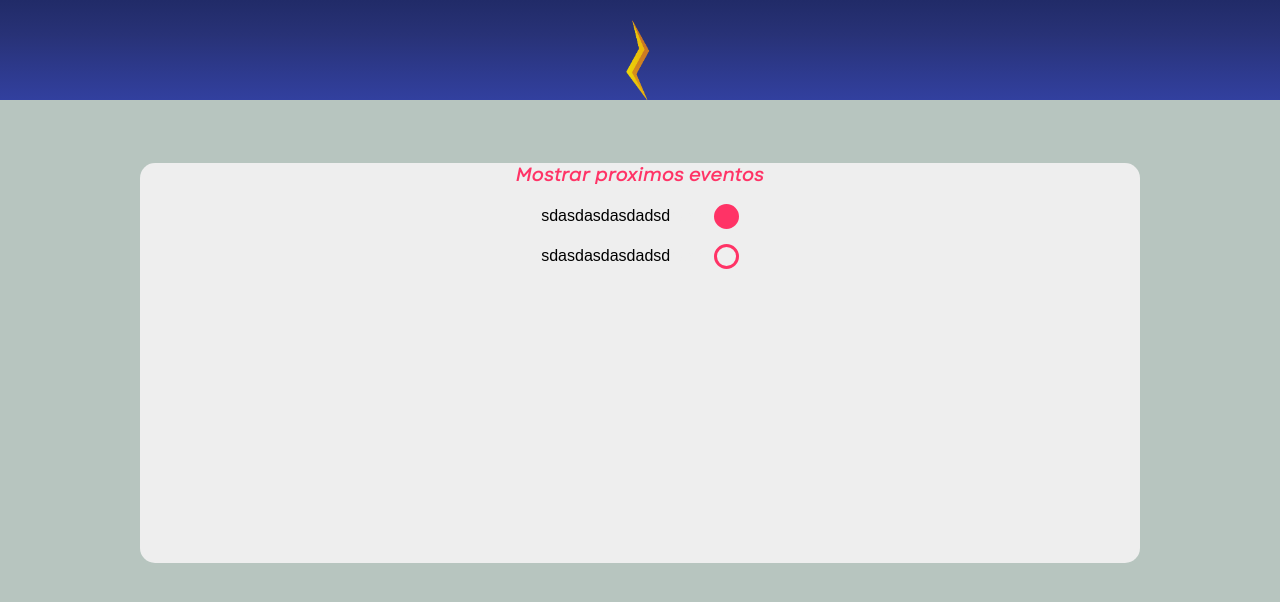
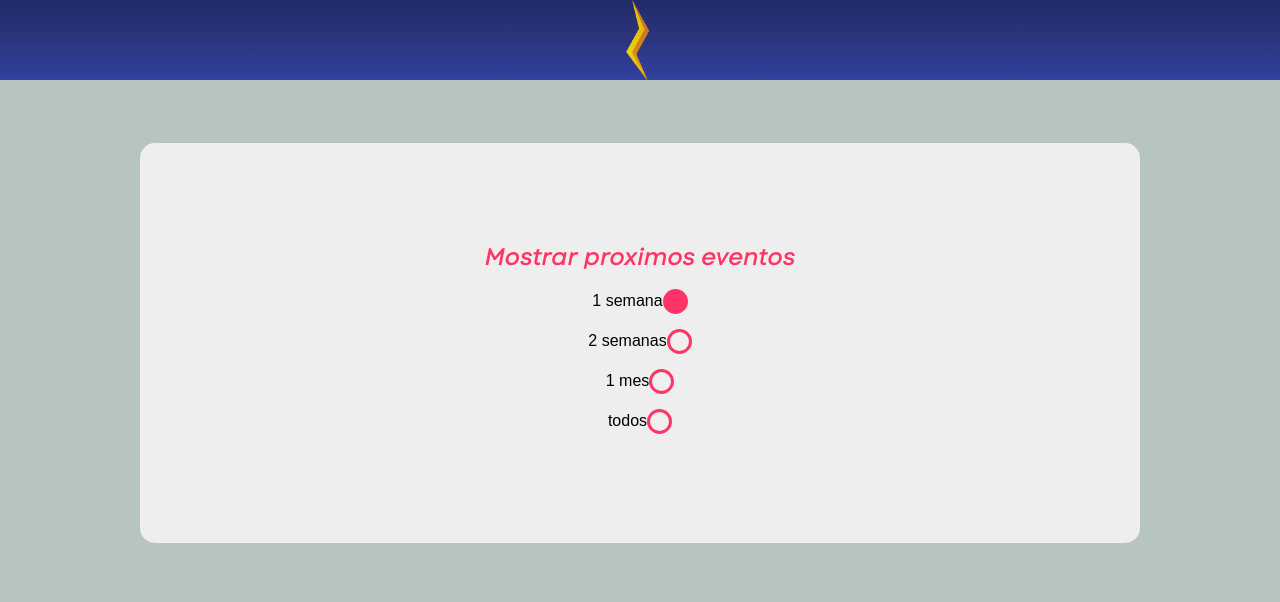
Before and after one commit to EstebanXP/proyectoFlash, a Vue app: page /Config-notis in a window 1280 px wide. Shown: the top 602 px of the page. Built offline with nearby package versions, Linux system fonts and the light colour scheme; no server answers; sample sign-in values are in the browser's storage.

Commit message:
arregle el cagadero

```diff
--- a/src/assets/css/main.css
+++ b/src/assets/css/main.css
@@ -81,17 +81,12 @@ div#bord {
 div#bord1 {
     margin-top: -40px;
     margin-bottom: 30px;
-    margin-left: 60%;
+    margin-left: 80%;
     margin-right: 5%;
     height: 1px;
     width: 30%;
     background-color: antiquewhite;
     position: fixed;
-}
-
-.pad-top-events {
-    padding-top: 20px;
-    background-color:#FF3366;
 }
 
 #backEvents {
@@ -106,6 +101,8 @@ div#bord1 {
 }
 
 #h1Events {
+    padding-top: 10%;
+    font-size: 150%;
     font-family: "CodeNextItalic", Arial, Helvetica, sans-serif;
     color: #FF3366;
 }
@@ -121,20 +118,24 @@ div#reg-head {
     margin-left: 2%;
 }
 
-.botones{
+.botones {
     display: inline-flex;
 }
 
-.dot{
+#sem {
+    text-align: center;
+}
+
+.dot {
     height: 25px;
     width: 25px;
-    background-color:#FF3366;;
+    background-color: #FF3366;
     border-radius: 50%;
     border: 3px solid #FF3366;
     display: inline-block;
 }
 
-.dot-fill{
+.dot-fill {
     height: 25px;
     width: 25px;
     border: 3px solid #FF3366;
--- a/src/views/Config-notis.vue
+++ b/src/views/Config-notis.vue
@@ -5,19 +5,31 @@
                 <img src="../assets/logo.png" style="width:2%; min-width:80px">
         </div>
         <div  id=backEvents>
-        <!--Se supone que aqui esta el cuaduito pero no se como llamarlo para verlo-->
                 <h1 id="h1Events">Mostrar proximos eventos</h1>
                 <form @submit.prevent="conf" class="form-in">
                 <div style="padding-top:10px"></div>
+
                 <div  class="botones">
-                    <p style="color: black; ">sdasdasdasdadsd</p>
-                    <div>pasdp</div>
+                    <p style="color: black; " id="sem">1 semana</p>
+
                     <input style="float:left;" type="submit" class=" dot" value="">
                 </div>
                 <br>
                 <div  class="botones">
-                    <p style="color: black; ">sdasdasdasdadsd</p>
-                    <div>pasdp</div>
+                    <p style="color: black; ">2 semanas</p>
+
+                    <input style="float:left;" type="submit" class=" dot-fill" value="">
+                </div>
+                <br>
+                <div  class="botones">
+                    <p style="color: black; ">1 mes</p>
+
+                    <input style="float:left;" type="submit" class=" dot-fill" value="">
+                </div>
+                <br>
+                <div  class="botones">
+                    <p style="color: black; ">todos</p>
+
                     <input style="float:left;" type="submit" class=" dot-fill" value="">
                 </div>
 
```
